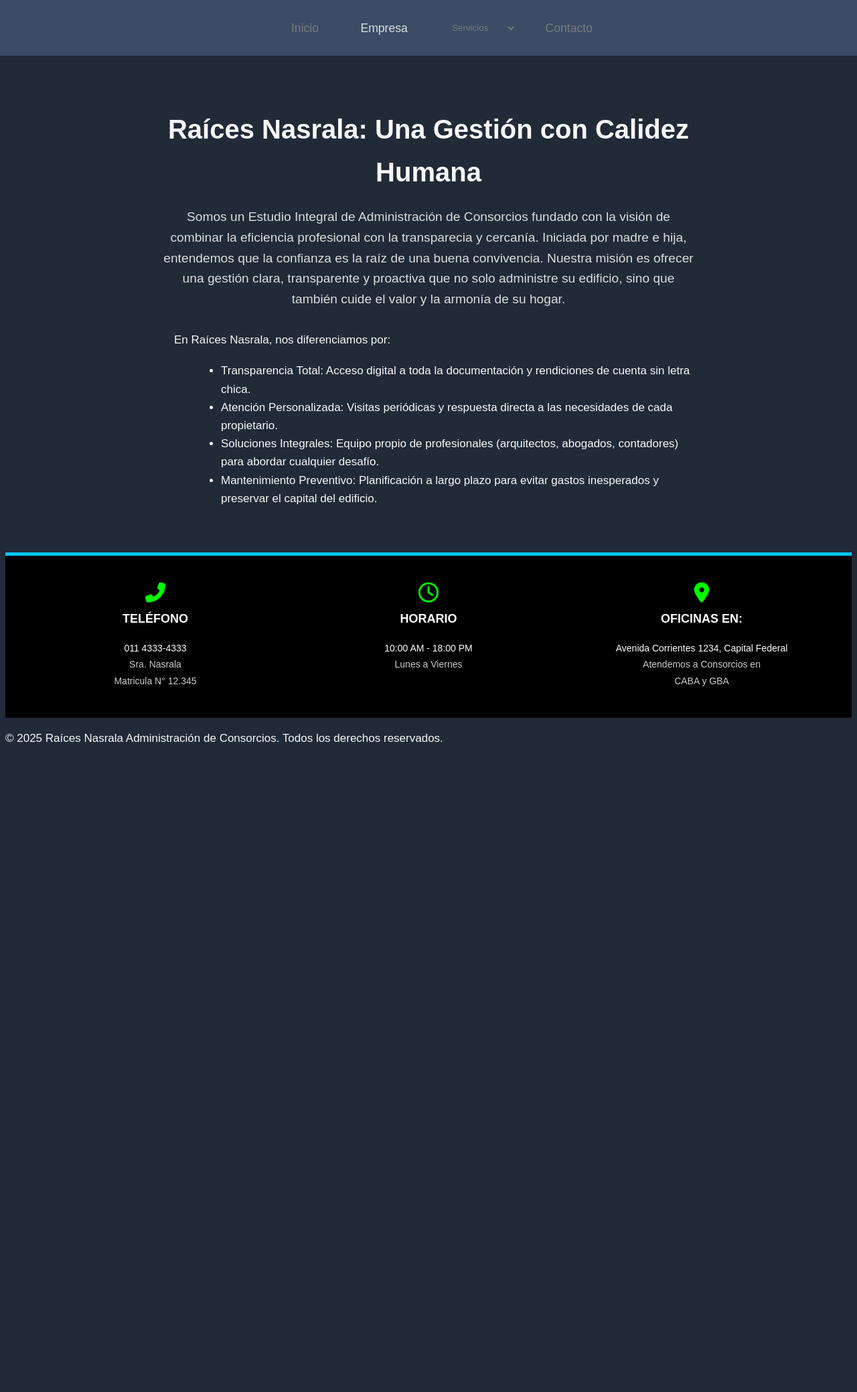
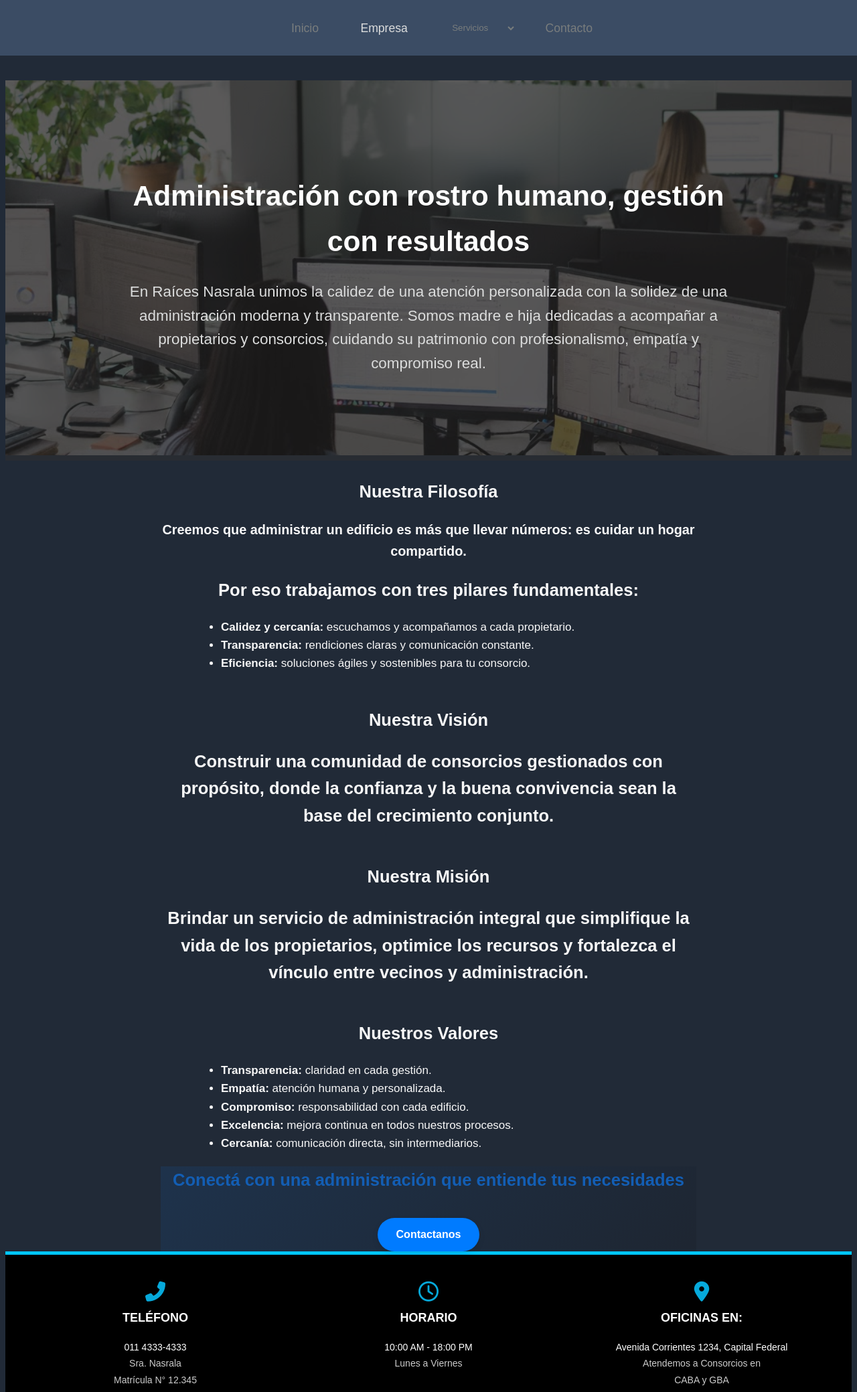
Before and after one commit to estefaniansr/Web-Consorcio, a plain HTML site: page front/empresa/empresa.html in a window 1280 px wide. Shown: the top 2079 px of the page at 67% size. Before the commit the page ends 1134 px from the top, so only its background shows below. Drawn offline with Linux system fonts and the light colour scheme.

Commit message:
Se agregó info y se aplicaron estilos

```diff
--- a/front/css/style.css
+++ b/front/css/style.css
@@ -90,7 +90,7 @@ header {
     color: white;
     text-align: center;
     min-height: 70vh;
-    padding: 180px 30px 50px 30px;
+    padding: 100px 30px 50px 50px;
     position: relative;
 }
 
@@ -189,14 +189,13 @@ header {
 .presentacion {
     background-image: url("../img/obelisco.jpg");
     background-size: cover;
-    background-position: center;
     background-position: center top;
     background-repeat: no-repeat;
     color: white;
     text-align: center;
     padding: 120 px 30 px;
     position: relative;
-    min-height: 500px;
+    min-height: 400px;
     /** mas grande*/
 }
 
@@ -252,7 +251,7 @@ header {
 
 /* Estilos para los iconos (teléfono, reloj, mapa) */
 .info-block i {
-    color: #00ff00;
+    color: #06a9db;
     /* Color verde brillante para los iconos */
     font-size: 30px;
     margin-bottom: 10px;
@@ -286,6 +285,107 @@ header {
     /* El número de teléfono más destacado en blanco */
 }
 
+    .info-block {
+        margin-bottom: 30px;
+        width: 100%;
+    }
+
+.intro {
+  position: relative;
+  overflow: hidden;
+  text-align: center;
+  z-index:0;
+  margin-top: 120px;
+}
+
+.intro-img {
+  width: 100%;
+  height: 70vh; /* Se adapta al tamaño de pantalla */
+  min-height: 400px; /* No se achica demasiado */
+  object-fit: cover;
+  object-position: center;
+  filter: brightness(55%); /* un poco más oscuro para contraste */
+  transition: transform 4s ease; /* animación sutil */
+}
+
+.intro:hover .intro-img {
+  transform: scale(1.10); /* efecto leve de zoom al pasar el mouse */
+}
+
+/*imagen socura*/
+.intro::before {
+    content: "";
+    position: absolute;
+    top: 0;
+    left: 0;
+    right: 0;
+    bottom: 0;
+    background-color: rgba(48, 47, 47, 0.5);
+    z-index: 1;
+    /*oscurece fondo*/
+}
+.intro h1,
+.intro p {
+    position: relative;
+    z-index: 1;
+}
+
+/* Texto centrado sobre la imagen */
+.intro-text {
+  position: absolute;
+  top: 50%; /* antes 50%, ahora un poco más abajo */
+  left: 50%;
+  transform: translate(-50%, -50%);
+  color: rgb(255, 255, 255);
+  width: 80%;
+  max-width: 900px;
+  z-index: 2;
+}
+
+.intro-text h1 {
+  font-size: 2.5em;
+  margin-bottom: 15px;
+}
+
+.intro-text p {
+  font-size: 1.4rem;
+  line-height: 1.6;
+  color: var(--grisBlanco);
+}
+.btn {
+  display: inline-block;
+  background-color: #007bff; /* azul profesional */
+  color: white;
+  padding: 12px 28px;
+  border-radius: 30px;
+  text-decoration: none;
+  font-weight: 600;
+  font-size: 1rem;
+  transition: all 0.3s ease;
+  box-shadow: 0 4px 10px rgba(0, 0, 0, 0.1);
+}
+
+.btn:hover {
+  background-color: #0056b3; /* azul más oscuro */
+  transform: translateY(-2px);
+  box-shadow: 0 6px 14px rgba(0, 0, 0, 0.15);
+}
+
+.btn:active {
+  transform: translateY(0);
+  box-shadow: 0 3px 8px rgba(0, 0, 0, 0.1);
+}
+.cta {
+  text-align: center;
+  color:#135eb4;
+  background: linear-gradient(135deg, rgba(0,123,255,0.1), rgba(0,0,0,0.1)); /* opcional, da un toque moderno */
+}
+
+.cta .btn {
+  display: inline-block;
+  margin-top: 15px;
+}
+
 /* Media Query para hacer la vista responsiva en dispositivos pequeños (opcional) */
 @media (max-width: 768px) {
     .contact-info {
@@ -295,8 +395,5 @@ header {
         padding: 30px 10px;
     }
 
-    .info-block {
-        margin-bottom: 30px;
-        width: 100%;
-    }
+
 }
--- a/front/empresa/empresa.html
+++ b/front/empresa/empresa.html
@@ -4,19 +4,19 @@
 <head>
   <meta charset="UTF-8">
   <meta name="viewport" content="width=device-width, initial-scale=1.0">
+  <title>Raíces Nasrala | Empresa</title>
   <link rel="stylesheet" href="https://cdnjs.cloudflare.com/ajax/libs/font-awesome/6.5.0/css/all.min.css">
+  <link rel="stylesheet" href="../css/style.css">
   <script src="../js/modal.js"></script>
   <script src="../js/btn-wpp.js"></script>
-    <title>Empresa</title>
-    <link rel="stylesheet" href="../css/style.css">
-
 </head>
 
 <body>
+
+  <!-- ===== HEADER ===== -->
   <header>
-
-        <a href="../index/index.html" class="txt">Inicio</a> <!-- txt, no activo -->
-        <a href="../empresa/empresa.html" class="txt-activo">Empresa</a> <!-- ACTIVO -->
+    <a href="../index/index.html" class="txt">Inicio</a>
+    <a href="../empresa/empresa.html" class="txt-activo">Empresa</a>
     <select onchange="location = this.value;" class="select">
       <option value="" disabled selected hidden>Servicios</option>
       <option value="../servicios/consorcio.html">Consorcio</option>
@@ -24,28 +24,63 @@
     </select>
     <a href="../contacto/contacto.html" class="txt">Contacto</a>
   </header>
+<!-- Introducción -->
+    <section class="intro">
+  <img src="../img/empresa.jpg" alt="Obelisco" class="intro-img">
+  <div class="intro-text">
+    <h1>Administración con rostro humano, gestión con resultados</h1>
+    <p>En Raíces Nasrala unimos la calidez de una atención personalizada con la solidez de una administración moderna y transparente. Somos madre e hija dedicadas a acompañar a propietarios y consorcios, cuidando su patrimonio con profesionalismo, empatía y compromiso real.</p>
+  </div>
+</section>
 
-    <div class="empresa" style="padding-top: 120px; text-align: center; max-width: 800px; margin: auto;">
-        <h2 id="empresa-titulo" style="font-size: 2.5rem; margin-bottom: 20px;">Raíces Nasrala: Una Gestión con Calidez Humana</h2>
+  <!-- ===== CONTENIDO PRINCIPAL ===== -->
+  <main class="empresa" style="padding-top: 5px; text-align: center; max-width: 800px; margin: auto;">
 
-        <!-- NUEVO TEXTO DE PRESENTACIÓN -->
-        <h3 id="mision" style="color: var(--grisBlanco); margin-bottom: 30px; font-weight: normal; font-size: 1.2rem;">
-            Somos un Estudio Integral de Administración de Consorcios fundado con la visión de combinar la eficiencia profesional con la transparecia y cercanía. Iniciada por madre e hija, entendemos que la confianza es la raíz de una buena convivencia. Nuestra misión es ofrecer una gestión clara, transparente y proactiva que no solo administre su edificio, sino que también cuide el valor y la armonía de su hogar.
-        </h3>
 
-        <p id="valores" style="line-height: 1.8; text-align: left; padding: 0 20px;">
-            En Raíces Nasrala, nos diferenciamos por:
-        </p>
-        <ul style="text-align: left; list-style: disc; margin-left: 50px; padding-bottom: 50px;">
-            <li>Transparencia Total: Acceso digital a toda la documentación y rendiciones de cuenta sin letra chica.</li>
-            <li>Atención Personalizada: Visitas periódicas y respuesta directa a las necesidades de cada propietario.</li>
-            <li>Soluciones Integrales: Equipo propio de profesionales (arquitectos, abogados, contadores) para abordar cualquier desafío.</li>
-            <li>Mantenimiento Preventivo: Planificación a largo plazo para evitar gastos inesperados y preservar el capital del edificio.</li>
+    <!-- Filosofía -->
+    <section id="filosofia" style="margin-top: 10px;">
+      <h1>Nuestra Filosofía</h1>
+      <h3>Creemos que administrar un edificio es más que llevar números: es cuidar un hogar compartido.</h3>
+      <h2>Por eso trabajamos con tres pilares fundamentales:</h2>
+      <ul style="text-align: left; list-style: disc; margin-left: 50px;">
+        <li><strong>Calidez y cercanía:</strong> escuchamos y acompañamos a cada propietario.</li>
+        <li><strong>Transparencia:</strong> rendiciones claras y comunicación constante.</li>
+        <li><strong>Eficiencia:</strong> soluciones ágiles y sostenibles para tu consorcio.</li>
       </ul>
+    </section>
 
-    </div>
+    <!-- Visión -->
+    <section id="vision" style="margin-top: 50px;">
+      <h1>Nuestra Visión</h1>
+      <h2>Construir una comunidad de consorcios gestionados con propósito, donde la confianza y la buena convivencia
+        sean la base del crecimiento conjunto.</h2>
+    </section>
 
-    <!--aqui el nuevo footer-->
+    <!-- Misión -->
+    <section id="mision" style="margin-top: 50px;">
+      <h1>Nuestra Misión</h1>
+      <h2>Brindar un servicio de administración integral que simplifique la vida de los propietarios, optimice los recursos
+        y fortalezca el vínculo entre vecinos y administración.</h2>
+    </section>
+
+    <!-- Valores -->
+    <section id="valores" style="margin-top: 50px;">
+      <h1>Nuestros Valores</h1>
+      <ul style="text-align: left; list-style: disc; margin-left: 50px;">
+        <li><strong>Transparencia:</strong> claridad en cada gestión.</li>
+        <li><strong>Empatía:</strong> atención humana y personalizada.</li>
+        <li><strong>Compromiso:</strong> responsabilidad con cada edificio.</li>
+        <li><strong>Excelencia:</strong> mejora continua en todos nuestros procesos.</li>
+        <li><strong>Cercanía:</strong> comunicación directa, sin intermediarios.</li>
+      </ul>
+    </section>
+<section class="cta">
+  <h2>Conectá con una administración que entiende tus necesidades</h2>
+  <a href="../contacto/contacto.html" class="btn">Contactanos</a>
+</section>
+  </main>
+
+  <!-- ===== FOOTER ===== -->
   <footer>
     <section class="contact-info">
       <div class="info-block">
@@ -53,7 +88,7 @@
         <h3>Teléfono</h3>
         <p>011 4333-4333</p>
         <p>Sra. Nasrala</p>
-                <p>Matricula N° 12.345</p>
+        <p>Matrícula N° 12.345</p>
       </div>
 
       <div class="info-block">
@@ -76,8 +111,6 @@
       <p>&copy; 2025 Raíces Nasrala Administración de Consorcios. Todos los derechos reservados.</p>
     </div>
   </footer>
-    <!-- fin del nuevo footer-->
 
 </body>
-
 </html>
```
Also changed, not shown: front/index/index.html (+8 -2 lines), front/servicios/alquileres.html (+35 -27 lines), front/servicios/consorcio.html (+28 -19 lines), front/img/empresa.jpg (added). Lines whose indentation alone changed are shown as unchanged.
